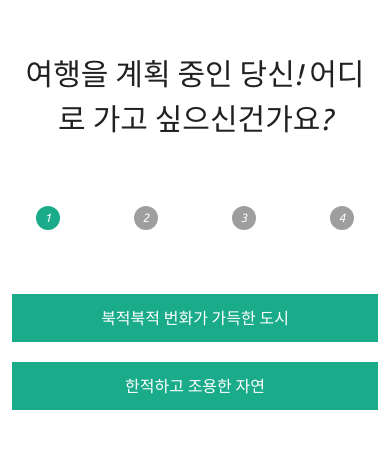
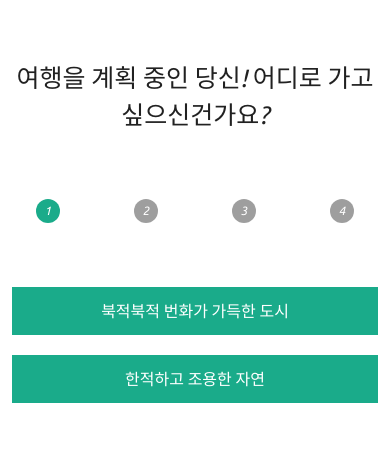
Before and after one commit to NouteAnsu/mbti-test, a Vue app: page / in a window 390 px wide. Shown: the part 191-640 px from the top of the page. Built offline with nearby package versions, Linux system fonts and the light colour scheme; no server answers.

Commit message:
임시저장

```diff
--- a/src/components/home/home.css
+++ b/src/components/home/home.css
@@ -62,4 +62,7 @@
     .mbti_answer{
         font-size: 16px;
     }
+    .mbti_question{
+        font-size: 25px;
+    }
 }
--- a/src/data/result.js
+++ b/src/data/result.js
@@ -75,7 +75,7 @@ export default [
         type:'ENTJ',
         name:'타고난 리더십',
         location:'모리셔스 / 당진',
-        content:'타고난 리더십이 있는 당신, 일행들을 이끌며, 성취를 좋아하는 타입 장기계획에도 무리 없이 소화할수 있는 당신에게 추천하는 여행지!'
+        content:'타고난 리더십이 있는 당신, 일행들을 이끌며 성취를 좋아하는 타입 장기계획에도 무리 없이 소화할수 있는 당신에게 추천하는 여행지!'
     },
     {
         type:'ENFP',
```
